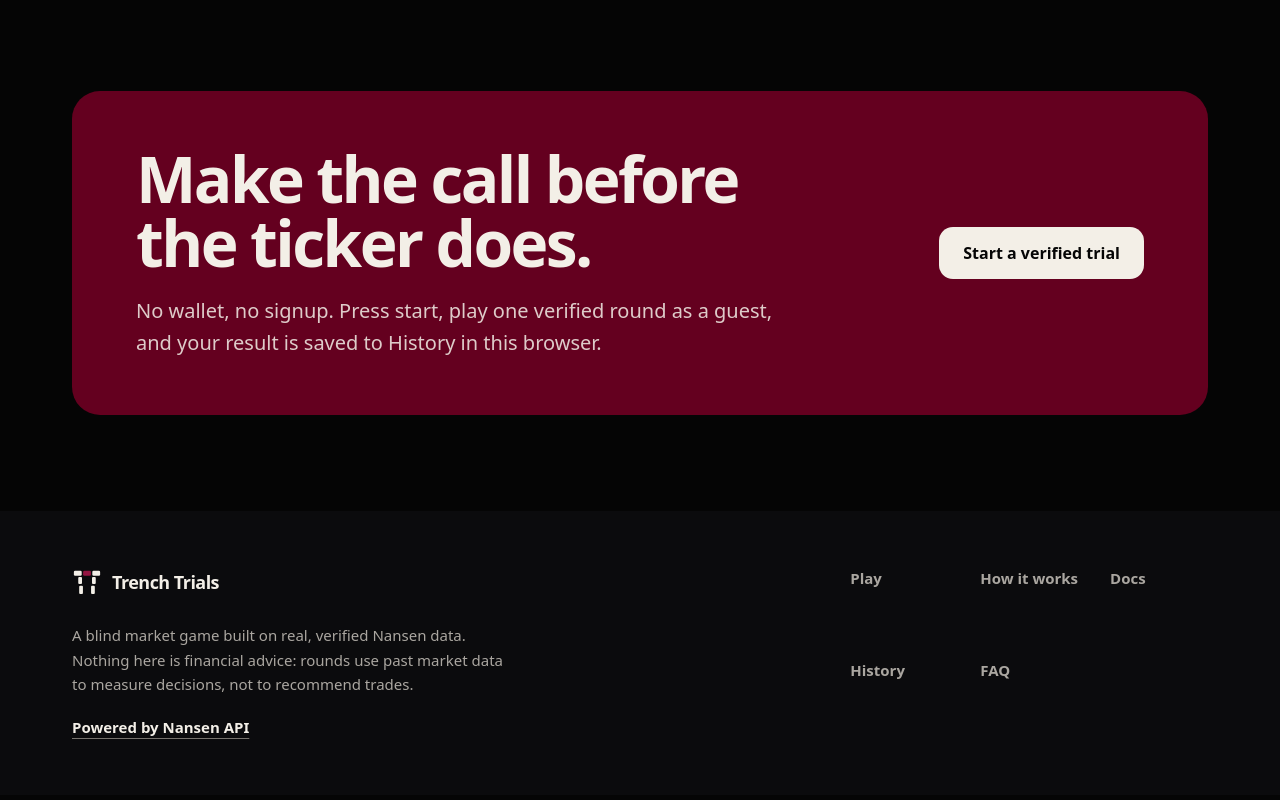
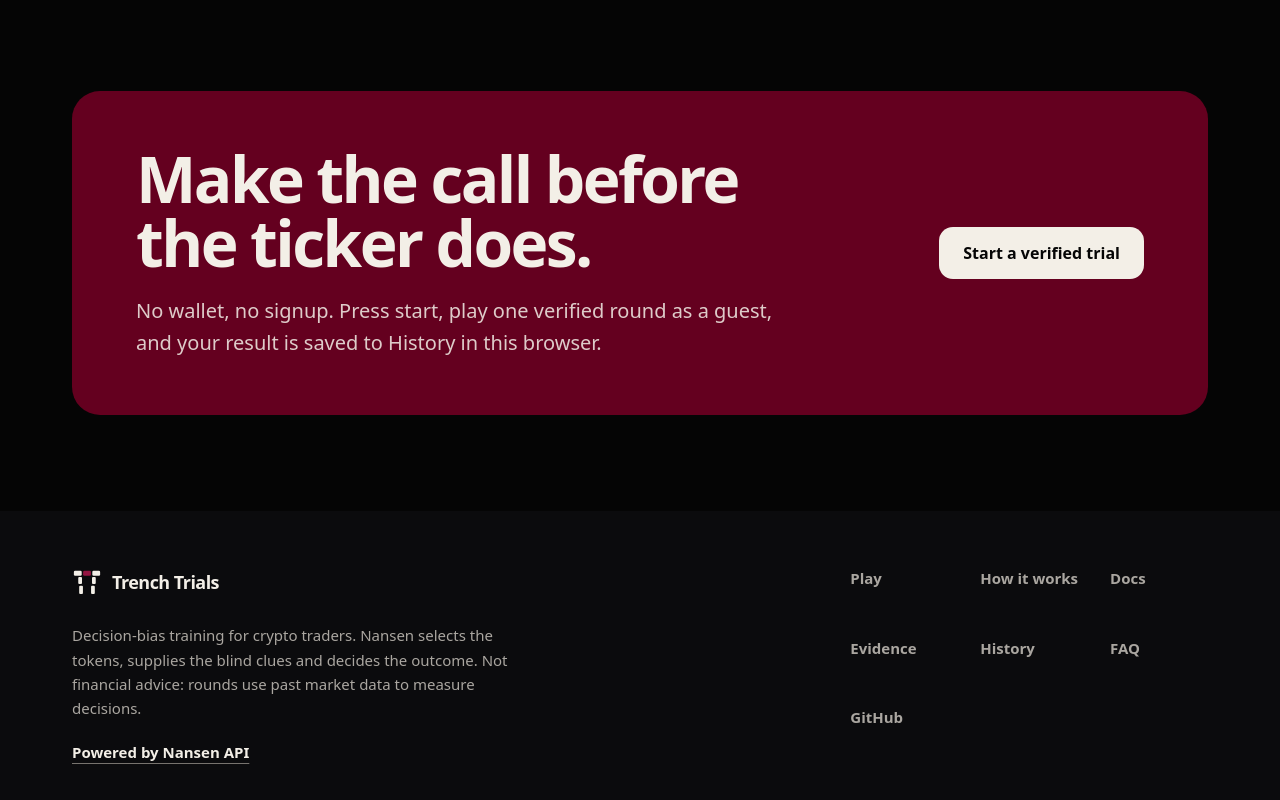
Before and after one commit to TheWeirdDee/trench-trials, a Next.js app: page / in a window 1280 px wide. Shown: the part 4355-5155 px from the top of the page. Built offline with nearby package versions, Linux system fonts and the light colour scheme.

Commit message:
feat(ui): state Nansen's role in the footer and link the evidence

```diff
--- a/src/components/site/SiteFooter.tsx
+++ b/src/components/site/SiteFooter.tsx
@@ -8,8 +8,8 @@ export function SiteFooter() {
         <div className="space-y-5">
           <Wordmark />
           <p className="max-w-md text-[15px] leading-relaxed text-secondary">
-            A blind market game built on real, verified Nansen data. Nothing here is financial advice: rounds use past
-            market data to measure decisions, not to recommend trades.
+            Decision-bias training for crypto traders. Nansen selects the tokens, supplies the blind clues and decides
+            the outcome. Not financial advice: rounds use past market data to measure decisions.
           </p>
           <a
             href="https://www.nansen.ai/"
@@ -30,12 +30,23 @@ export function SiteFooter() {
           <Link href="/docs" className="font-semibold text-secondary hover:text-cream">
             Docs
           </Link>
+          <Link href="/evidence" className="font-semibold text-secondary hover:text-cream" data-testid="footer-evidence">
+            Evidence
+          </Link>
           <Link href="/history" className="font-semibold text-secondary hover:text-cream">
             History
           </Link>
-          <Link href="/#faq" className="font-semibold text-secondary hover:text-cream">
+          <Link href="/docs#faq" className="font-semibold text-secondary hover:text-cream">
             FAQ
           </Link>
+          <a
+            href="https://github.com/TheWeirdDee/trench-trials"
+            target="_blank"
+            rel="noopener noreferrer"
+            className="font-semibold text-secondary hover:text-cream"
+          >
+            GitHub
+          </a>
         </nav>
       </div>
     </footer>
```
